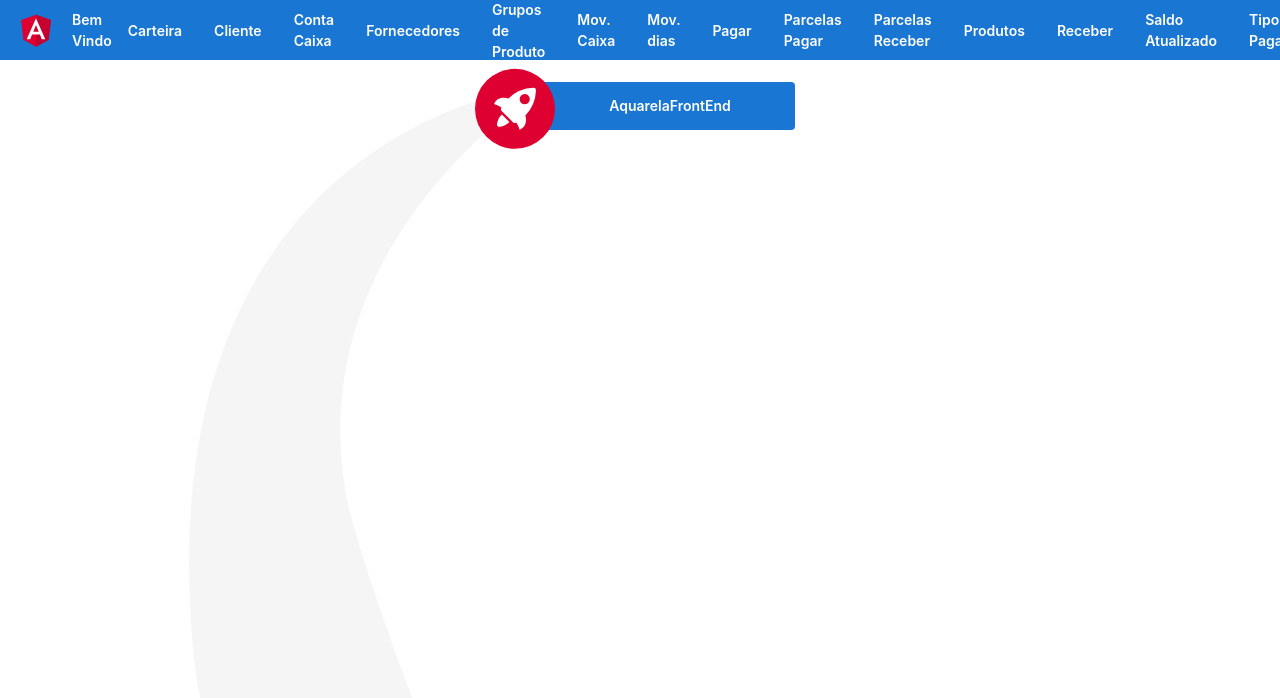
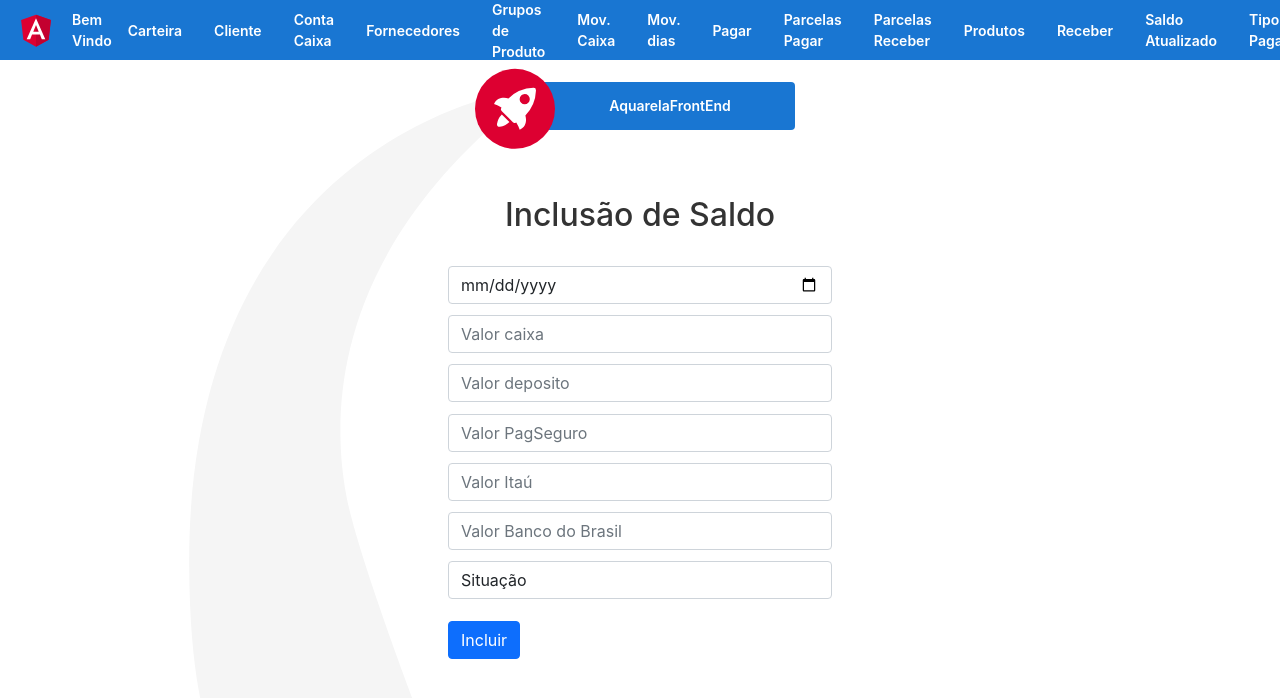
Before and after one commit to SidneyMaldonado/aquarela, an Angular app: page /saldo/incluir in a window 1280 px wide. Before the commit this address led to /. Shown: the top 698 px of the page. Built offline with nearby package versions, Linux system fonts and the light colour scheme.

Commit message:
saldo component

```diff
--- a/src/app/app-routing.module.ts
+++ b/src/app/app-routing.module.ts
@@ -25,6 +25,7 @@ import { FornecedorIncluirComponent } from './components/fornecedor-incluir/forn
 import { ContaCaixaInserirComponent } from './components/conta-caixa-inserir/conta-caixa-inserir.component';
 import { CarteiraIncluirComponent } from './components/carteira-incluir/carteira-incluir.component';
 import { GrupoprodutoIncluirComponent } from './components/grupoproduto-incluir/grupoproduto-incluir.component';
+import { SaldoatualizadoIncluirComponent } from './components/saldoatualizado-incluir/saldoatualizado-incluir.component';
 
 const routes: Routes = [
   {path: "contacaixa", component: ContacaixaComponent},
@@ -60,11 +61,12 @@ const routes: Routes = [
   {path: "contacaixa", component: ContacaixaComponent},
   {path: "cliente", component: ClienteComponent},
   {path: "venda", component: VendaComponent},
-  {path: "carteiraincluir", component: CarteiraIncluirComponent},
+  {path: "carteira/incluir", component: CarteiraIncluirComponent},
   {path:"movdia/incluir", component: MovdiaIncluirComponent},
   {path: "fornecedor/incluir", component: FornecedorIncluirComponent},
   {path: "grupoproduto/incluir", component: GrupoprodutoIncluirComponent},
-  {path: "contacaixa/incluir", component:ContaCaixaInserirComponent}
+  {path: "contacaixa/incluir", component:ContaCaixaInserirComponent},
+  {path: "saldo/incluir", component: SaldoatualizadoIncluirComponent}
 ]
 
 @NgModule({
--- a/src/app/app.module.ts
+++ b/src/app/app.module.ts
@@ -27,6 +27,7 @@ import { FornecedorIncluirComponent } from './components/fornecedor-incluir/forn
 import { ContaCaixaInserirComponent } from './components/conta-caixa-inserir/conta-caixa-inserir.component';
 import { CarteiraIncluirComponent } from './components/carteira-incluir/carteira-incluir.component';
 import { GrupoprodutoIncluirComponent } from './components/grupoproduto-incluir/grupoproduto-incluir.component';
+import { SaldoatualizadoIncluirComponent } from './components/saldoatualizado-incluir/saldoatualizado-incluir.component';
 
 @NgModule({
   declarations: [
@@ -52,7 +53,8 @@ import { GrupoprodutoIncluirComponent } from './components/grupoproduto-incluir/
     MovdiaIncluirComponent,
     FornecedorIncluirComponent,
     GrupoprodutoIncluirComponent,
-    ContaCaixaInserirComponent
+    ContaCaixaInserirComponent,
+    SaldoatualizadoIncluirComponent
   ],
   imports: [
     BrowserModule,
--- a/src/app/components/conta-caixa-inserir/conta-caixa-inserir.component.html
+++ b/src/app/components/conta-caixa-inserir/conta-caixa-inserir.component.html
@@ -8,9 +8,10 @@
         <input placeholder="Id saldo atualizado" type="number" class="form-control" formControlName="idSaldoAtualizado">
 
         <select class="form-control" formControlName="dmSituacao">
+            <option value="" disabled selected hidden>Situação</option>
             <option value="1" default>Ativo</option>
             <option value="0">Inativo</option>
         </select>
-        <input class="form-control" type="submit">
+        <input class="btn btn-primary"  type="submit">
     </form>
 </div>
--- /dev/null
+++ b/src/app/components/saldoatualizado-incluir/saldoatualizado-incluir.component.html
@@ -0,0 +1,18 @@
+<div class ="notificacao" id="notificacao"></div>
+<div class="container main-content">
+    <h2>Inclusão de Saldo</h2>
+    <form class="form" [formGroup]="form" (submit)="submit()">
+        <input class="form-control" type="date" name="data" formControlName="dtSaldoAtualizado">
+        <input class="form-control" class="form-control" type="number" placeholder="Valor caixa" name="vlCaixa" formControlName="vlCaixa">
+        <input class="form-control" type="number" placeholder="Valor deposito" name="vlDeposito" formControlName="vlDeposito">
+        <input class="form-control" type="number" placeholder="Valor PagSeguro" name="vlPagseguro" formControlName="vlPagseguro">
+        <input class="form-control" type="number" placeholder="Valor Itaú" name="vlItau" formControlName="vlItau">
+        <input class="form-control" type="number" placeholder="Valor Banco do Brasil" name="vlBb" formControlName="vlBb">
+        <select aria-placeholder="Situação" class="form-control" formControlName="situacao" name="situacao">
+            <option value="" disabled selected hidden>Situação</option>
+            <option value="0">Inativo</option>
+            <option value="1">Ativo</option>
+        </select>
+        <input class="btn btn-primary" type="submit" value="Incluir">
+    </form>
+</div>
--- /dev/null
+++ b/src/app/components/saldoatualizado-incluir/saldoatualizado-incluir.component.ts
@@ -0,0 +1,54 @@
+import { Component, OnInit } from '@angular/core';
+import { FormBuilder, FormGroup, Validators } from '@angular/forms';
+import { SaldoAtualizadoLista } from 'src/app/entities/saldoAtualizadoLista';
+import { showError, showSuccess } from 'src/app/formHandler/formhandler';
+import { SaldoatualizadoService } from 'src/app/services/saldoatualizado.service';
+
+@Component({
+  selector: 'app-saldoatualizado-incluir',
+  templateUrl: './saldoatualizado-incluir.component.html',
+  styleUrls: ['./saldoatualizado-incluir.component.css']
+})
+export class SaldoatualizadoIncluirComponent implements OnInit {
+
+  form: FormGroup = this.formBuilder.group({
+    dtSaldoAtualizado: ['', Validators.required],
+    vlCaixa: ['', Validators.required],
+    vlDeposito: ['', Validators.required],
+    vlPagseguro: ['', Validators.required],
+    vlItau: ['', Validators.required],
+    vlBb: ['', Validators.required],
+    situacao: ['', Validators.required],
+  })
+
+  constructor(private saldoServico: SaldoatualizadoService,  private formBuilder: FormBuilder) { }
+
+  ngOnInit(): void {
+  }
+
+  submit() {
+    if(this.form.valid) {
+      const novoSaldo: SaldoAtualizadoLista = {
+        idSaldoAtualizado: 0,
+        dtSaldoAtualizado: this.form.value.dtSaldoAtualizado,
+        vlCaixa: this.form.value.vlCaixa,
+        vlDeposito: this.form.value.vlDeposito,
+        vlPagseguro: this.form.value.vlPagseguro,
+        vlItau: this.form.value.vlItau,
+        dmSituacao: Boolean(this.form.value.situacao),
+        vlBb: this.form.value.vlBb
+      }
+      console.log(novoSaldo)
+      this.saldoServico.incluir(novoSaldo).subscribe(res => {
+
+        showSuccess("Saldo inserido")
+      }, error => {
+        if(error.status == 200) {console.log(error);showSuccess('Saldo inserido')}
+        else console.log(error)
+      })
+    } else {
+      showError("Dados inválidos!")
+    }
+  }
+
+}
--- a/src/app/services/saldoatualizado.service.ts
+++ b/src/app/services/saldoatualizado.service.ts
@@ -13,4 +13,9 @@ export class SaldoatualizadoService {
   listar() : Observable<SaldoAtualizadoLista[]>{
     return this.http.get<SaldoAtualizadoLista[]>("https://localhost:44332/api/saldoatualizado")
   }
+
+  incluir(novoSaldo: SaldoAtualizadoLista): Observable<SaldoAtualizadoLista> {
+    return this.http.post<SaldoAtualizadoLista>("https://localhost:44332/api/saldoatualizado", novoSaldo)
+  }
+
 }
```
Also changed, not shown: src/app/components/saldoatualizado-incluir/saldoatualizado-incluir.component.css (added), 1 other file (tests, documents, lock files or other folders).
